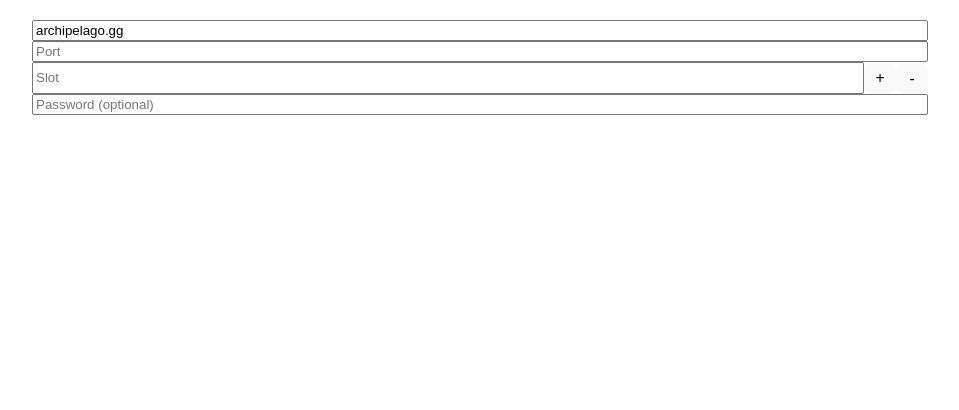
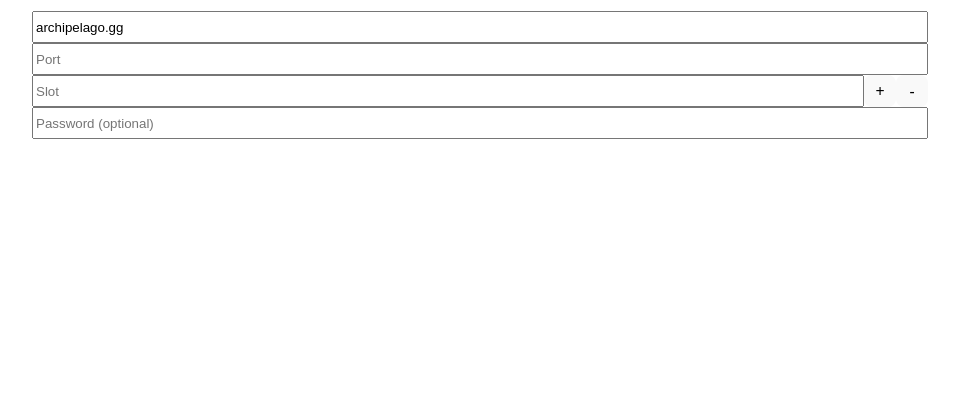
Before and after one commit to vertiKarl/ArchipelagoAlerts, a website built with Vite: page index.html in a window 1280 px wide. Shown: the part 390-800 px from the top of the page, without its empty margins (160-1119 px from the left). Built offline with nearby package versions, Linux system fonts and the light colour scheme.

Commit message:
Style consistency fix

```diff
--- a/src/style.css
+++ b/src/style.css
@@ -65,6 +65,11 @@ form {
   flex: 1;
 }
 
+input {
+  height: 2rem;
+  box-sizing: border-box;
+}
+
 #SlotControls {
   width: 4rem;
   height: 2rem;
@@ -76,10 +81,6 @@ form {
   width: 2rem;
   height: 2rem;
   box-sizing: border-box;
-}
-
-#slots > * {
-  height: 1.6rem;
 }
 
 @keyframes fadeOut {
@@ -124,6 +125,8 @@ h1 {
 
 input[type="submit"] {
   visibility: hidden;
+  height: 0;
+  width: 0;
 }
 
 #app {
```
